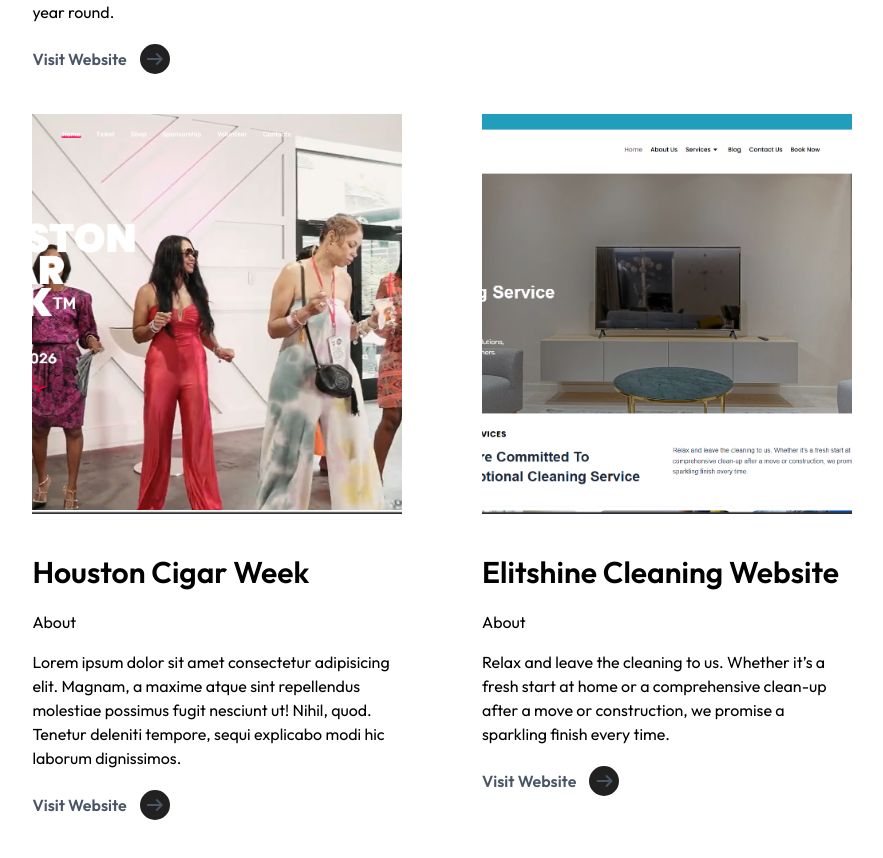
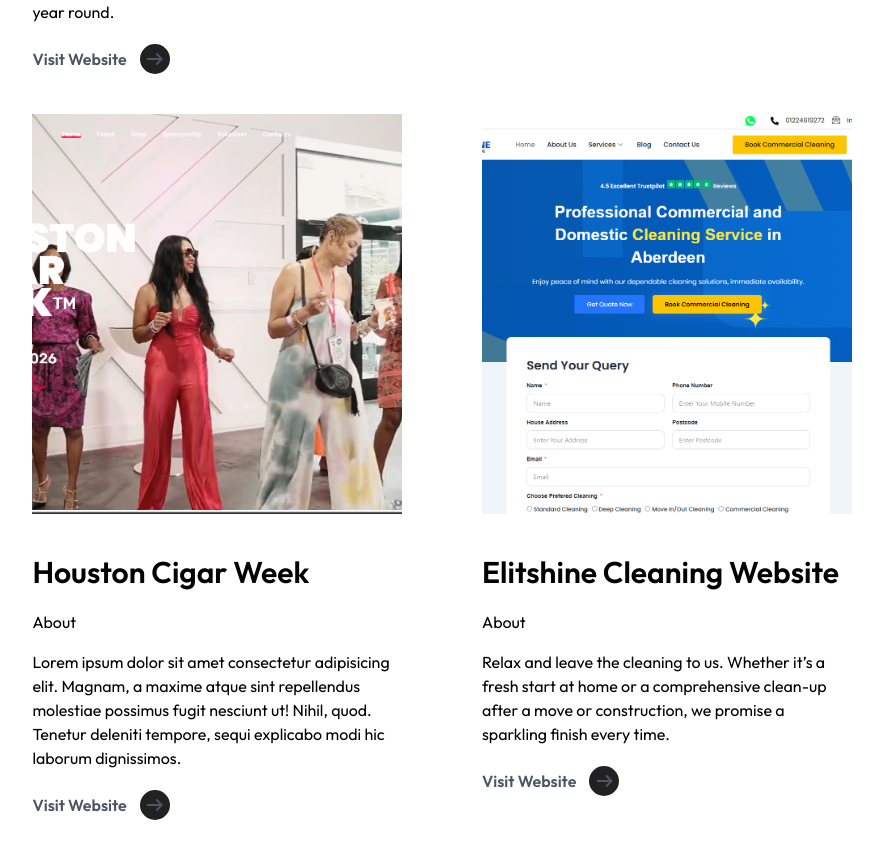
Before and after one commit to Agbakay/My-Portfolio, a React (Vite) app: page /portfolio in a window 1280 px wide. Shown: the part 1346-2204 px from the top of the page, without its empty margins (198-1081 px from the left). Built offline with nearby package versions, Linux system fonts and the light colour scheme.

Commit message:
Add new elitshine portfolio image

```diff
--- a/src/Pages/Portfolio/Portfolio.jsx
+++ b/src/Pages/Portfolio/Portfolio.jsx
@@ -3,6 +3,7 @@
 import ddhq from "../../assets/ddhq.png";
 import hcw from "../../assets/hcw.png";
 import elit from "../../assets/elit.png";
+import elite from "../../assets/elite.png";
 import aixp from "../../assets/aixp.png";
 import sow from "../../assets/sow.png";
 import cfe from "../../assets/cfe.png";
@@ -101,7 +102,7 @@
           <div className="items">
             <div className="image h-[400px] ">
               <img
-                src={elit}
+                src={elite}
                 alt=""
                 className="transition duration-500  ease-in-out hover:scale-[1.01] block m-auto w-full h-full object-cover "
               />
```
Also changed, not shown: src/assets/elite.png (added).
